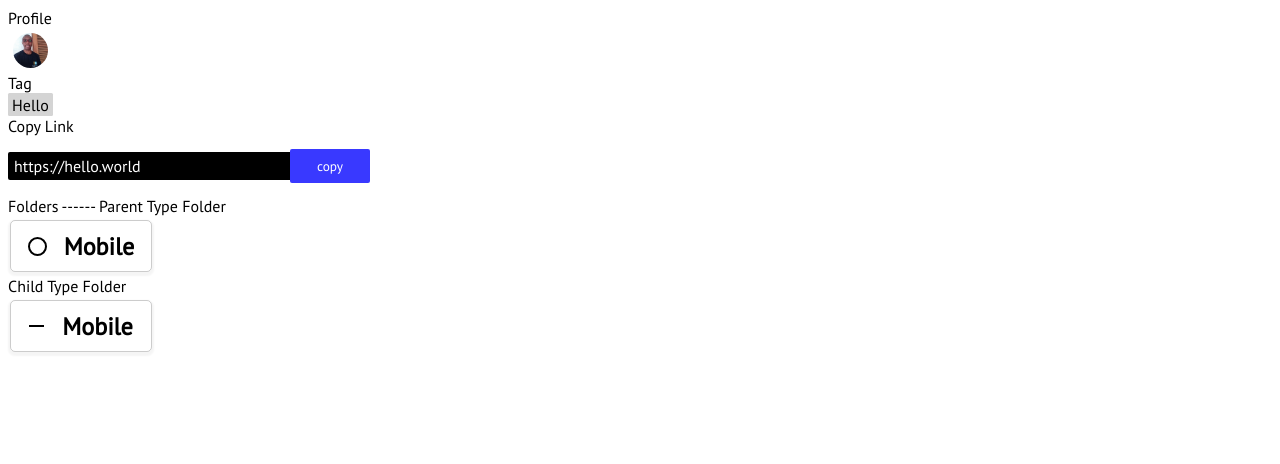
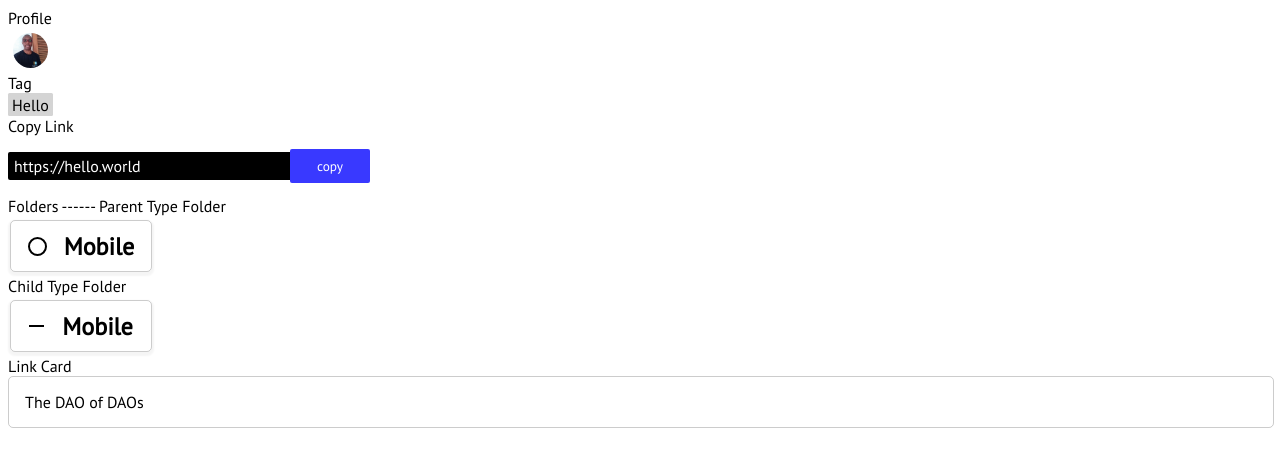
Before and after one commit to JosiasAurel/linksbook, a Next.js app in the folder client/: page /kitchen in a window 1280 px wide. Shown: the top 464 px of the page. Built offline with nearby package versions, Linux system fonts and the light colour scheme.

Commit message:
add link card component

```diff
--- /dev/null
+++ b/client/components/LinkCard.tsx
@@ -0,0 +1,21 @@
+import React from "react";
+
+import styles from "../styles/components.module.css";
+
+interface LinkCardProps {
+    name: string
+    url: string
+}
+
+const LinkCard: React.FC<LinkCardProps> = ({ name, url }): JSX.Element => {
+    return (
+        <div className={styles.linkCard}>
+            <p> {name} </p>
+            <div>
+
+            </div>
+        </div>
+    )
+}
+
+export default LinkCard;
--- a/client/pages/kitchen.tsx
+++ b/client/pages/kitchen.tsx
@@ -7,6 +7,7 @@ import ColorToggle from "../components/colorToggle";
 import Tag from "../components/Tag";
 import CopyLink from "../components/CopyLink";
 import Folder from "../components/Folder";
+import LinkCard from "../components/LinkCard";
 
 const KitchenSinkPage: FunctionComponent = (): JSX.Element => {
 
@@ -40,6 +41,11 @@ const KitchenSinkPage: FunctionComponent = (): JSX.Element => {
                 Child Type Folder
                 <Folder type="Child" label="Mobile" />
             </div>
+
+            <div>
+                Link Card
+                <LinkCard name="The DAO of DAOs" url="https://somepost.com/dao-of-dao" />
+            </div>
         </div>
     )
 }
--- a/client/styles/components.module.css
+++ b/client/styles/components.module.css
@@ -172,3 +172,27 @@
   background-color: black;
 }
 /* End Folder styles */
+
+/* Start Link Card */
+.linkCard {
+  max-width: 100%;
+  min-width: 100%;
+  max-height: 50px;
+  min-height: 50px;
+  border-radius: 5px;
+  border: solid 1px rgba(128, 128, 128, 0.404);
+  display: flex;
+  flex-direction: row;
+  justify-content: space-between;
+  align-items: center;
+  transition: all 0.2s ease-in-out;
+}
+
+.linkCard:hover {
+  box-shadow: 0 2px 2px 2px whitesmoke;
+}
+
+.linkCard > * {
+  margin: 0 1em;
+}
+/* End Link Card */
```
